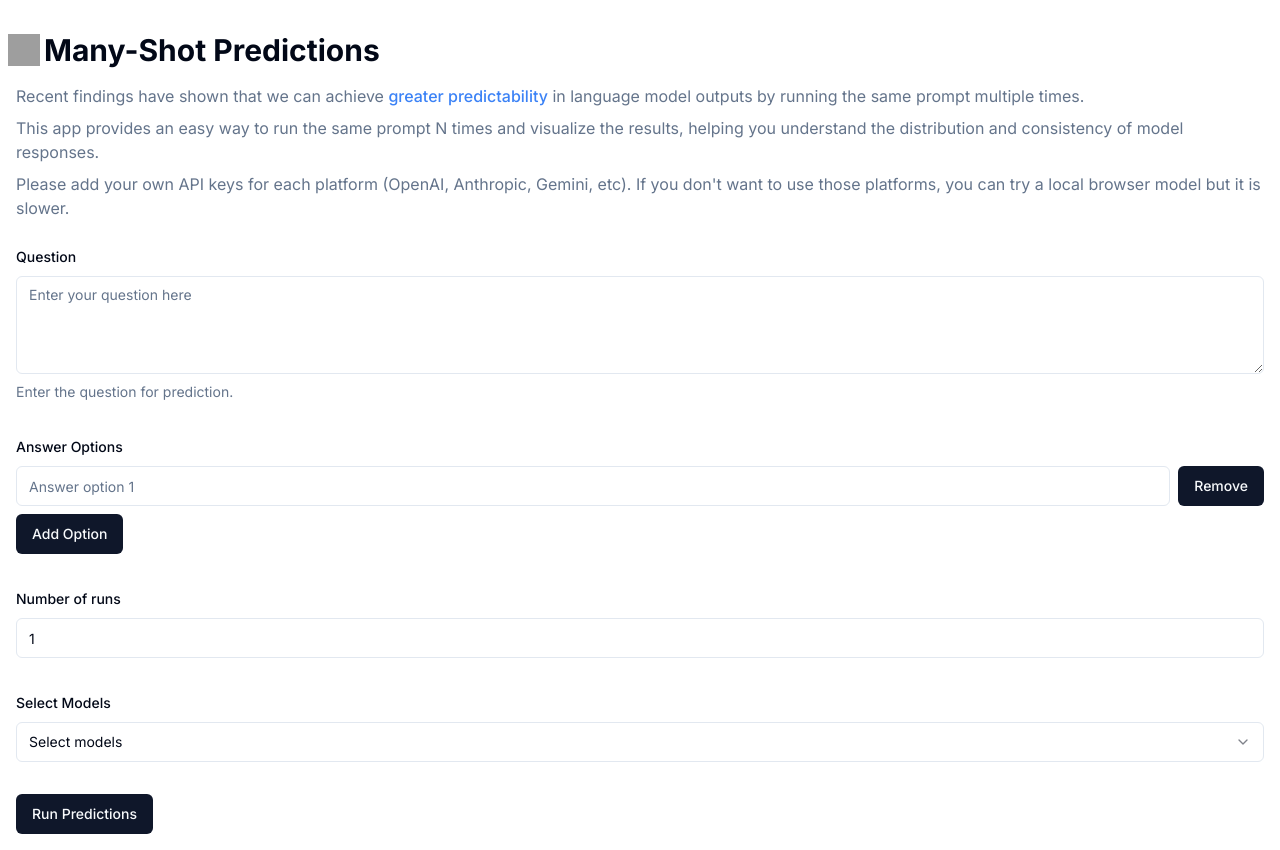
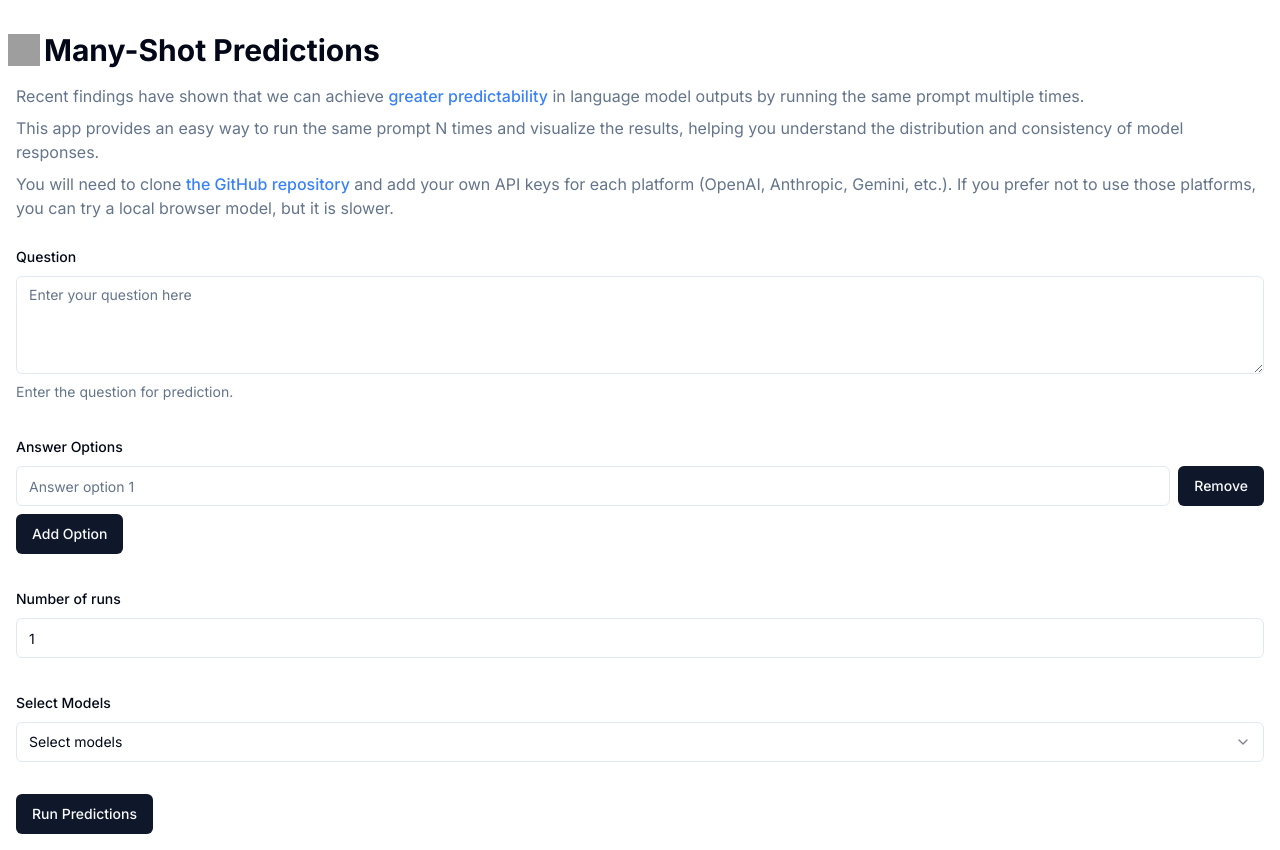
Before and after one commit to btahir/many-shot, a Next.js app: page / in a window 1280 px wide. Built offline with nearby package versions, Linux system fonts and the light colour scheme; grey boxes are pictures that could not be loaded.

Commit message:
add gh link

```diff
--- a/app/page.tsx
+++ b/app/page.tsx
@@ -377,9 +377,18 @@ export default function Home() {
         </p>
 
         <p>
-          Please add your own API keys for each platform (OpenAI, Anthropic,
-          Gemini, etc). If you don&apos;t want to use those platforms, you can
-          try a local browser model but it is slower.
+          You will need to clone{' '}
+          <a
+            className='font-medium text-blue-500 hover:text-blue-600'
+            target='_blank'
+            rel='noreferrer noopener'
+            href='https://github.com/btahir/many-shot'
+          >
+            the GitHub repository
+          </a>{' '}
+          and add your own API keys for each platform (OpenAI, Anthropic,
+          Gemini, etc.). If you prefer not to use those platforms, you can try a
+          local browser model, but it is slower.
         </p>
       </div>
       <Form {...form}>
```
